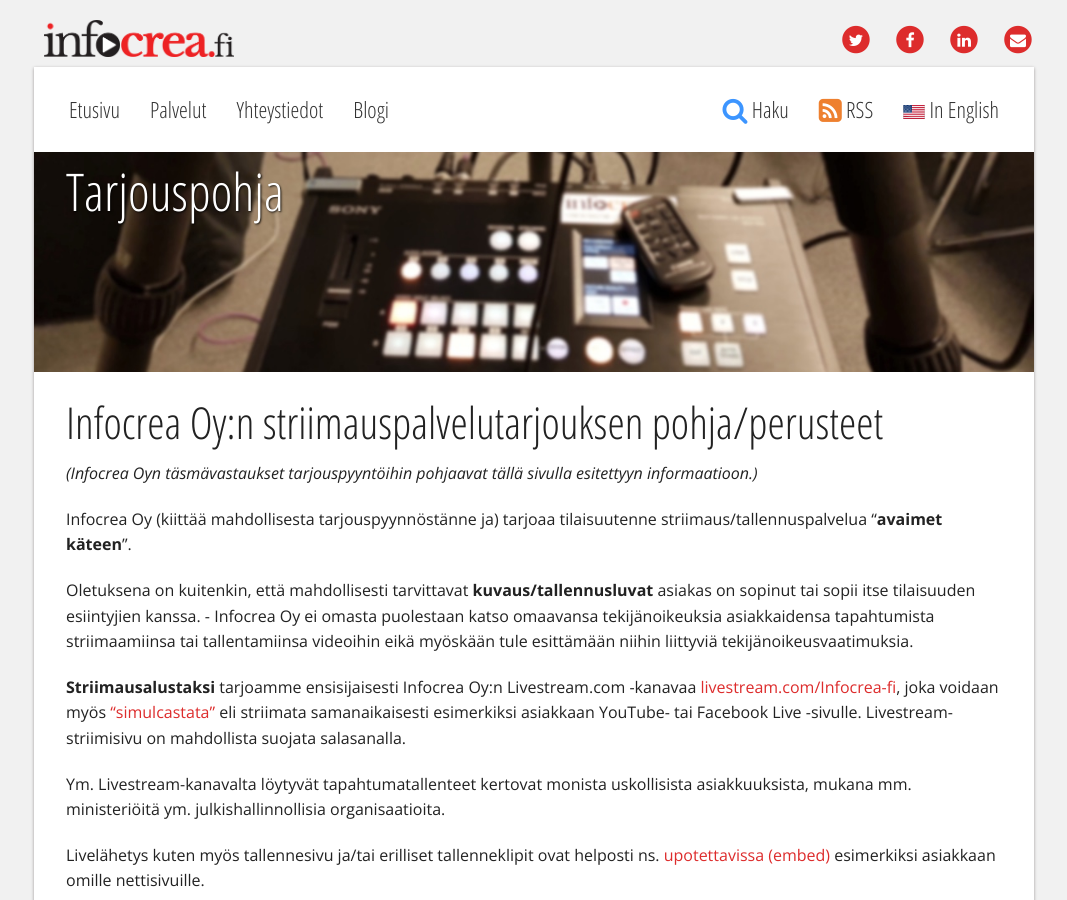
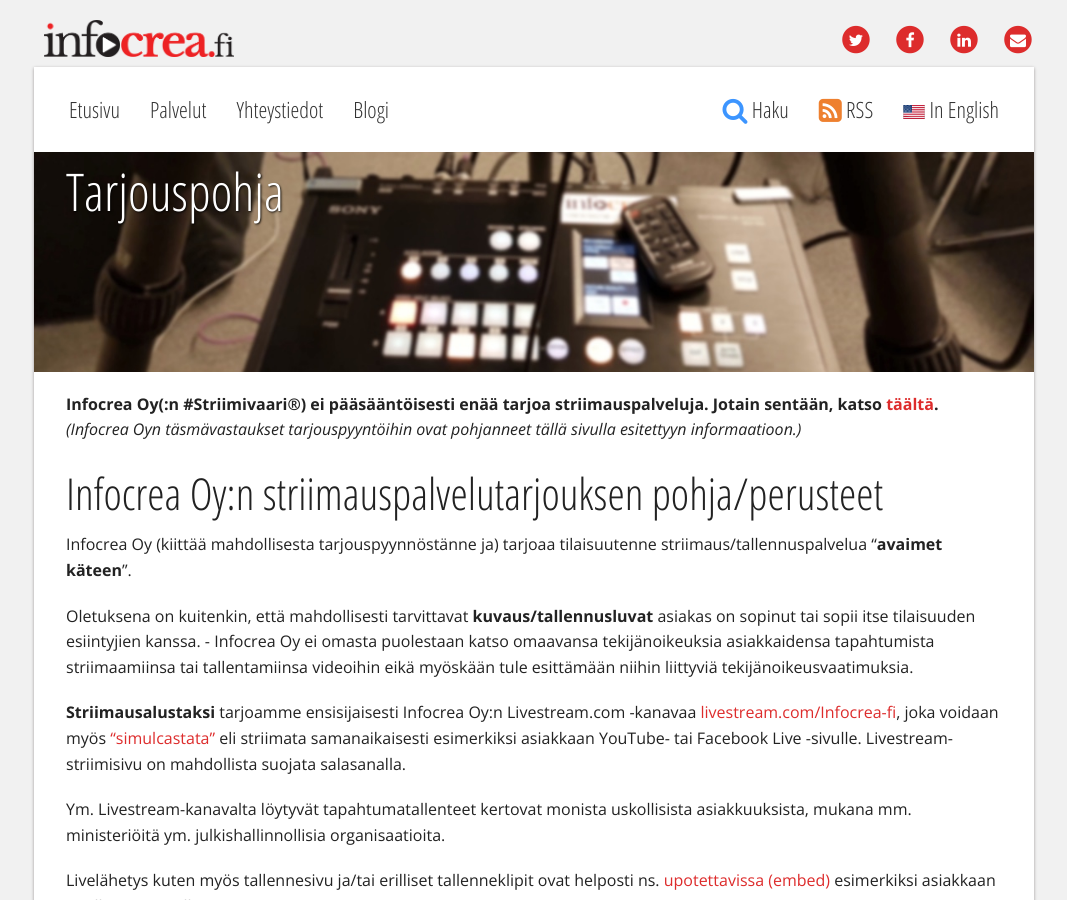
Before and after one commit to Pyppe/infocrea.fi, a Jekyll site: the page built from tarjous.md, in a window 1280 px wide and 900 px high. Shown: the whole window, without its empty margins (106-1173 px from the left). Built offline with Jekyll 4.4.1, drawn with Linux system fonts in a browser that asks for light colours.

Commit message:
Lopun enteilyä

```diff
--- a/tarjous.md
+++ b/tarjous.md
@@ -6,10 +6,12 @@
 ---
 
 
+**Infocrea Oy(:n #Striimivaari®) ei pääsääntöisesti enää tarjoa striimauspalveluja. Jotain sentään, katso [täältä]().**<br>
+*(Infocrea Oyn täsmävastaukset tarjouspyyntöihin ovat pohjanneet tällä sivulla esitettyyn informaatioon.)*
+
+
 Infocrea Oy:n striimauspalvelutarjouksen pohja/perusteet
 ========================================================
-
-*(Infocrea Oyn täsmävastaukset tarjouspyyntöihin pohjaavat tällä sivulla esitettyyn informaatioon.)*
 
 Infocrea Oy (kiittää mahdollisesta tarjouspyynnöstänne ja) tarjoaa tilaisuutenne striimaus/tallennuspalvelua “**avaimet käteen**”.
 
```
Also changed, not shown: _posts/2021-04-07-historiasi-havinoita.md (added, +15 -0 lines).
